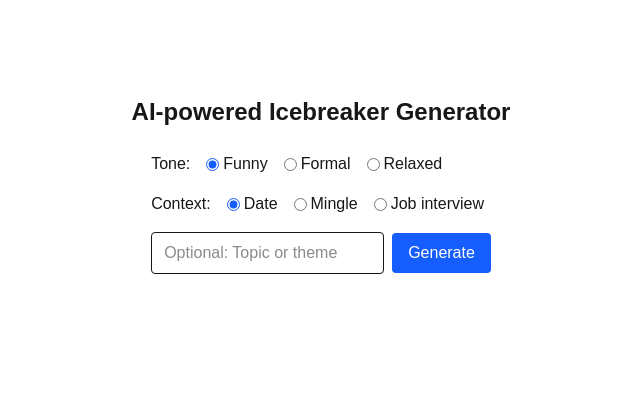
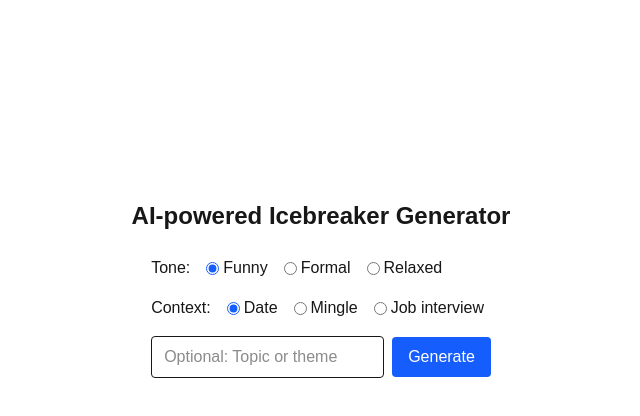
Before and after one commit to FannyPetersen/ai-idea-generator, a Next.js app: page / in a window 1280 px wide. Shown: the top 416 px of the page, without its empty margins (319-959 px from the left). Built offline with nearby package versions, Linux system fonts and the light colour scheme.

Commit message:
Improve layout

```diff
--- a/src/app/page.tsx
+++ b/src/app/page.tsx
@@ -30,7 +30,7 @@ export default function Home() {
   };
 
   return (
-    <main className="min-h-screen flex flex-col items-center justify-start gap-6 pt-24">
+    <main className="min-h-screen flex flex-col items-center justify-start gap-6 pt-50">
       <h1 className="text-2xl font-bold">AI-powered Icebreaker Generator</h1>
       <InputForm onSubmit={generateIcebreaker} />
       {loading && (
@@ -40,7 +40,9 @@ export default function Home() {
         </div>
       )}
       {icebreaker && !loading && (
-        <div className="mt-4 p-4 border rounded bg-gray-50">{icebreaker}</div>
+        <div className="mt-4 p-4 border rounded bg-gray-50 w-1/2 text-center">
+          {icebreaker}
+        </div>
       )}
     </main>
   );
```
